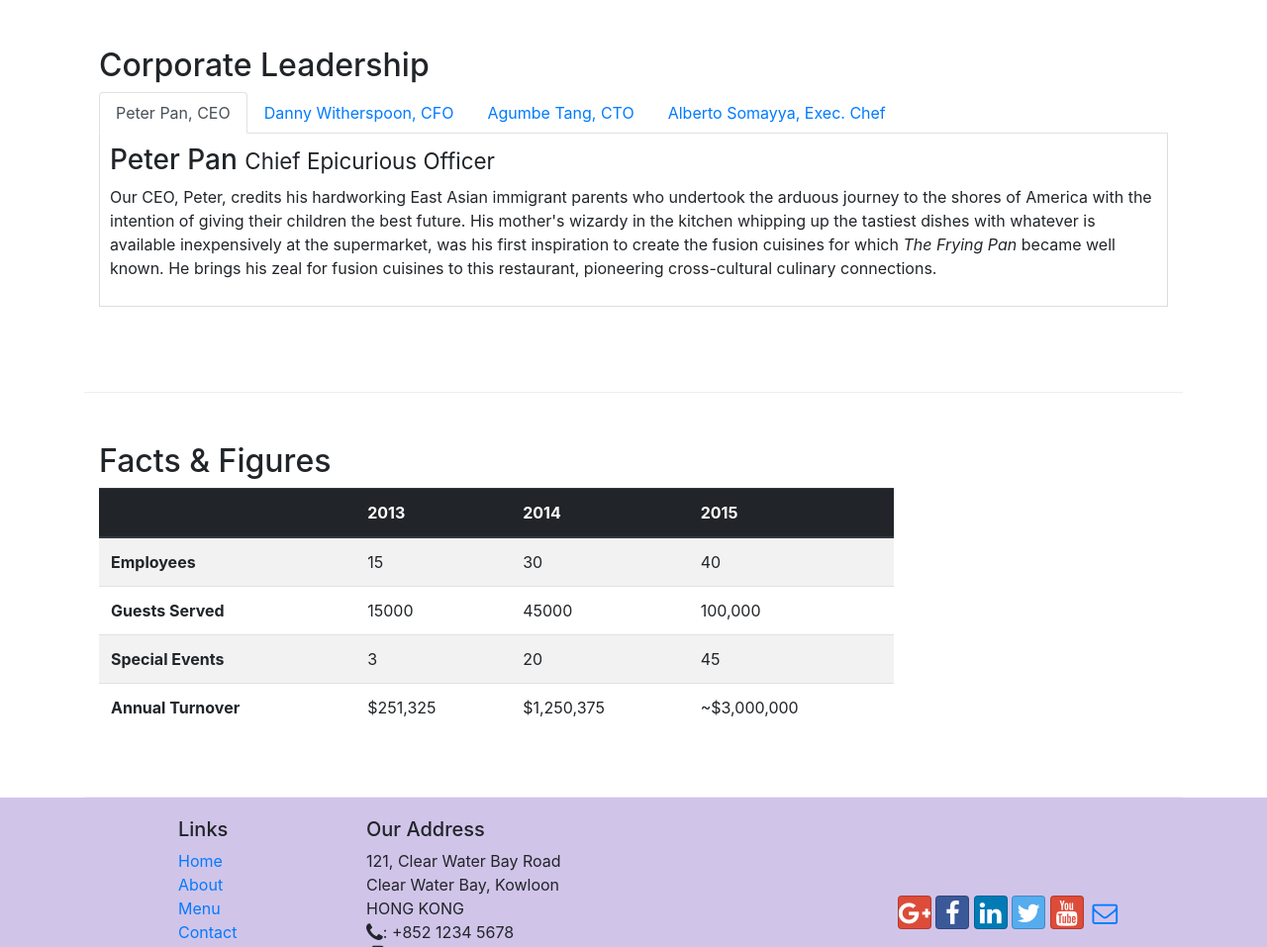
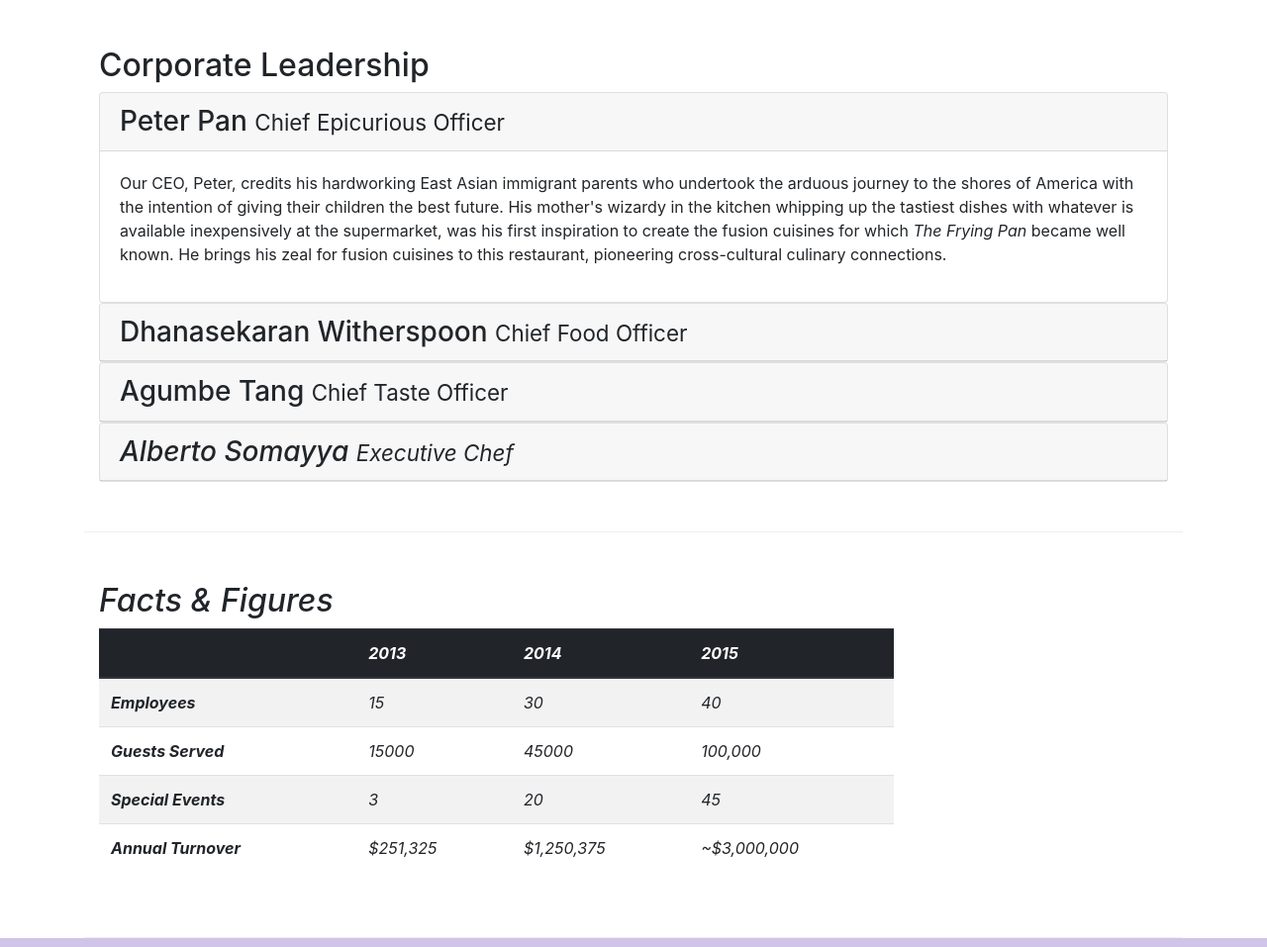
Before and after one commit to ganatejadragneel/Bootstrap-4-Basics, a website: page aboutus.html in a window 1280 px wide. Shown: the part 980-1937 px from the top of the page at 99% size. Drawn offline with nearby package versions, Linux system fonts and the light colour scheme.

Commit message:
accordion

```diff
--- a/aboutus.html
+++ b/aboutus.html
@@ -119,60 +119,78 @@
             <div class="col-12">
                 <h2>Corporate Leadership</h2>
 
-                <ul class="nav nav-tabs">
-                    <li class="nav-item">
-                        <a class="nav-link active" href="#peter" role="tab" data-toggle="tab">Peter Pan, CEO</a>
-                    </li>
-                    <li class="nav-item">
-                        <a class="nav-link" href="#danny" role="tab" data-toggle="tab">Danny Witherspoon, CFO</a>
-                    </li>
-                    <li class="nav-item">
-                        <a class="nav-link" href="#agumbe" role="tab" data-toggle="tab">Agumbe Tang, CTO</a>
-                    </li>
-                    <li class="nav-item">
-                        <a class="nav-link" href="#alberto" role="tab" data-toggle="tab">Alberto Somayya, Exec. Chef</a>
-                    </li>
-                </ul>
 
-                <div class="tab-content">
-                    <div role="tabpanel" class="tab-pane fade show active" id="peter">
-                        <h3>Peter Pan
-                            <small>Chief Epicurious Officer</small>
+                <div id="accordion">
+                    <div class="card">
+                        <div class="card-header" role="tab" id="peterhead">
+                            <h3 class="mb-0">
+                                <a data-toggle="collapse" data-target="#peter">
+                                    Peter Pan <small>Chief Epicurious Officer</small>
+                                </a>
                             </h3>
+                        </div>
+
+                        <div role="tabpanel" class="collapse show" id="peter" data-parent="#accordian">
+                            <div class="card-body">
                                 <p class="d-none d-sm-block">Our CEO, Peter, credits his hardworking East Asian immigrant parents who undertook the arduous journey to
                                         the shores of America with the intention of giving their children the best future. His mother's wizardy
                                         in the kitchen whipping up the tastiest dishes with whatever is available inexpensively at the supermarket,
                                         was his first inspiration to create the fusion cuisines for which
                                         <em>The Frying Pan</em> became well known. He brings his zeal for fusion cuisines to this restaurant, pioneering
-                            cross-cultural culinary connections.</p>
+                                        cross-cultural culinary connections.
+                                </p>
+                            </div>
+                        </div>
                     </div>
 
-                    <div role="tabpanel" class="tab-pane fade" id="danny">
-                        <h3>Dhanasekaran Witherspoon
-                            <small>Chief Food Officer</small>
+                    <div class="card">
+                            <div class="card-header" role="tab" id="dannyhead">
+                            <h3 class="mb-0">
+                                <a class="collapsed" data-toggle="collapse" data-target="#danny">
+                                Dhanasekaran Witherspoon <small>Chief Food Officer</small>
+                                </a>
                             </h3>
+                        </div>
+                        <div class="collapse" id="danny" data-parent="#accordion">
+                            <div class="card-body">
                                 <p class="d-none d-sm-block">Our CFO, Danny, as he is affectionately referred to by his colleagues, comes from a long established family
                                         tradition in farming and produce. His experiences growing up on a farm in the Australian outback gave
                                         him great appreciation for varieties of food sources. As he puts it in his own words,
                                         <em>Everything that runs, wins, and everything that stays, pays!</em>
                                 </p>
                             </div>
+                        </div>
+                    </div>
 
-                    <div role="tabpanel" class="tab-pane fade" id="agumbe">
-                        <h3>Agumbe Tang
-                            <small>Chief Taste Officer</small>
+                    <div class="card">
+                            <div class="card-header" role="tab" id="agumbehead">
+                            <h3 class="mb-0">
+                                <a class="collapsed" data-toggle="collapse" data-target="#agumbe">
+                                Agumbe Tang <small>Chief Taste Officer</small>
+                                </a>
                             </h3>
+                        </div>
+                        <div class="collapse" id="agumbe" data-parent="#accordion">
+                            <div class="card-body">
                                 <p class="d-none d-sm-block">Blessed with the most discerning gustatory sense, Agumbe, our CTO, personally ensures that every dish that
                                         we serve meets his exacting tastes. Our chefs dread the tongue lashing that ensues if their dish does
                                         not meet his exacting standards. He lives by his motto,
-                            <em>You click only if you survive my lick.</em>
+                                        <em>You click only if you survive my lick.
                                 </p>
                             </div>
+                        </div>
+                    </div>
 
-                    <div role="tabpanel" class="tab-pane fade" id="alberto">
-                        <h3>Alberto Somayya
-                            <small>Executive Chef</small>
+                    <div class="card">
+                            <div class="card-header" role="tab" id="albertohead">
+                            <h3 class="mb-0">
+                                <a class="collapsed" data-toggle="collapse" data-target="#alberto">
+                                Alberto Somayya <small>Executive Chef</small>
+                                </a>
                             </h3>
+                        </div>
+                        <div class="collapse" id="alberto" data-parent="#accordion">
+                            <div class="card-body">
                                     <p class="d-none d-sm-block">Award winning three-star Michelin chef with wide International experience having worked closely with whos-who
                                             in the culinary world, he specializes in creating mouthwatering Indo-Italian fusion experiences. He says,
                                             <em>Put together the cuisines from the two craziest cultures, and you get a winning hit! Amma Mia!</em>
@@ -181,6 +199,10 @@
                         </div>
                     </div>
                 </div>
+
+            </div>
+        </div>
+
         <div class="row row-content">
             <div class="col-12 col-sm-9">
                 <h2>Facts &amp; Figures</h2>
@@ -295,7 +317,9 @@
             </div>
         </div>
     </footer>
-
+    <script src="node_modules/jquery/dist/jquery.slim.min.js"></script>
+    <script src="node_modules/popper.js/dist/umd/popper.min.js"></script>
+    <script src="node_modules/bootstrap/dist/js/bootstrap.min.js"></script>
 </body>
 
 </html>
```
Lines whose indentation alone changed are shown as unchanged.
